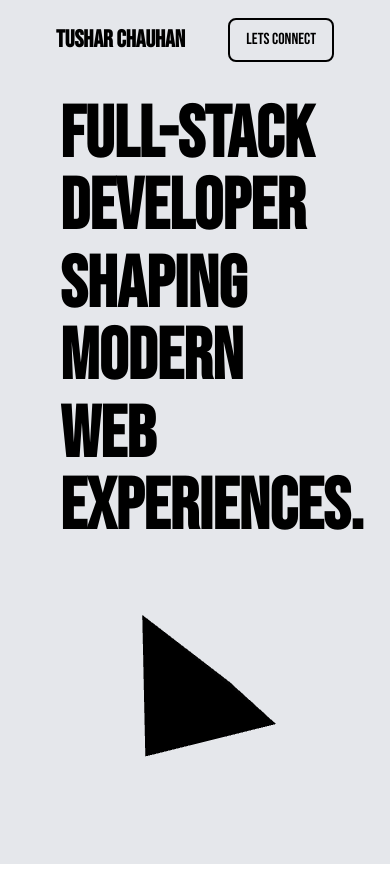
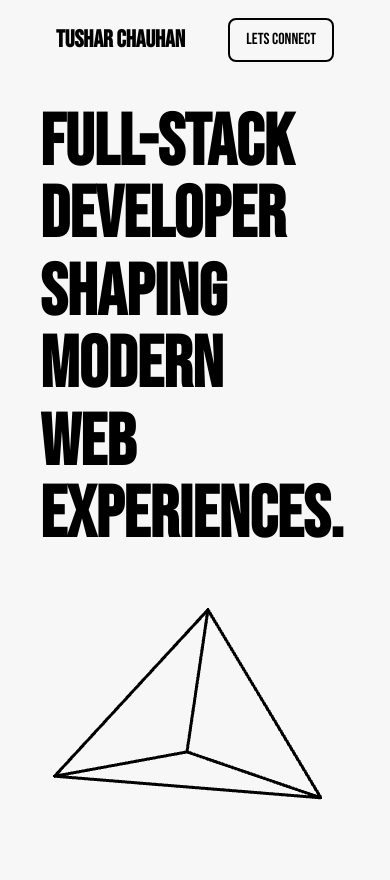
Before and after one commit to tushar6706-Aenaen/portfolio, a React (Vite) app: page / in a window 390 px wide. Built offline with nearby package versions, Linux system fonts and the light colour scheme; a web font is replaced by a local one.

Commit message:
triangle edge

```diff
--- a/src/App.jsx
+++ b/src/App.jsx
@@ -5,7 +5,7 @@ import Layout from './components/Layout'
 
 const App = () => {
   return (
-    <div className='px-10 h-auto bg-gray-200 '>
+    <div className='px-10 h-auto bg-[#f7f7f7] '>
       <Layout/>
     </div>
   )
--- a/src/components/RotatingBox.jsx
+++ b/src/components/RotatingBox.jsx
@@ -1,3 +1,4 @@
+import { Edges } from "@react-three/drei";
 import { useFrame } from "@react-three/fiber";
 import { useRef } from "react";
 
@@ -7,18 +8,24 @@ const RotatingBox = () => {
   useFrame(() => {
     if (!mesh.current) return;
 
-    mesh.current.rotation.x += 0.005;
-    mesh.current.rotation.y += 0.005;
+    mesh.current.rotation.x += 0.002;
+    mesh.current.rotation.y += 0.002;
   });
 
   return (
     <mesh ref={mesh}>
       {/* <tetrahedronGeometry args={[1,12,1]} /> */}
-                <tetrahedronGeometry args={[1]} />
+        <tetrahedronGeometry args={[1.5]} />
 
       {/* <coneGeometry args={[1, 2, 3]} /> */}
 
-      <meshStandardMaterial color="#000" />
+      <meshStandardMaterial color="#000" wireframe />
+      <Edges
+          scale={1.01}
+          threshold={15}
+          color="black"
+          lineWidth={3}
+        />
     </mesh>
   );
 };
--- a/src/components/Scene.jsx
+++ b/src/components/Scene.jsx
@@ -4,9 +4,10 @@ import RotatingBox from "./RotatingBox";
 
 const Scene = () => {
     return (
-        <Canvas camera={{ position: [0, 2, -1] }}>
+        <Canvas camera={{ position: [0, 2.5, 0] }}>
             <ambientLight intensity={0.6} />
             <directionalLight position={[5, 5, 5]} />
+
             <RotatingBox/>
 
       <OrbitControls enableZoom={false} />
--- a/src/pages/Home.jsx
+++ b/src/pages/Home.jsx
@@ -49,10 +49,13 @@ const Home = () => {
             variants={main}
             initial="hidden"
             animate="show"
-            className='grid h-[calc(100vh - 80px)] grid-cols-1 md:grid-cols-2 p-5'>
+            className='grid  min-h-[calc(100vh-80px)] grid-cols-1 md:grid-cols-2'>
             <motion.div
                 variants={textVariants}
-                className='textContentMain flex flex-col justify-center space-y-1.5'>
+                className='textContentMain h-[500px] md:h-auto  flex flex-col justify-center space-y-1.5'>
+
+
+
                 <motion.div
                     variants={textVariants}
                     className='text-7xl font-bold'>
@@ -76,7 +79,7 @@ const Home = () => {
             </motion.div>
             <motion.div
                 variants={object3D}
-                className='md:w-[650px] bg-gray-200 h-[300px]  md:h-[500px]'><Scene /></motion.div>
+                className='md:w-[650px]  bg-[#f7f7f7] h-[300px]  md:h-[500px]'><Scene /></motion.div>
         </motion.div>
     )
 }
```
